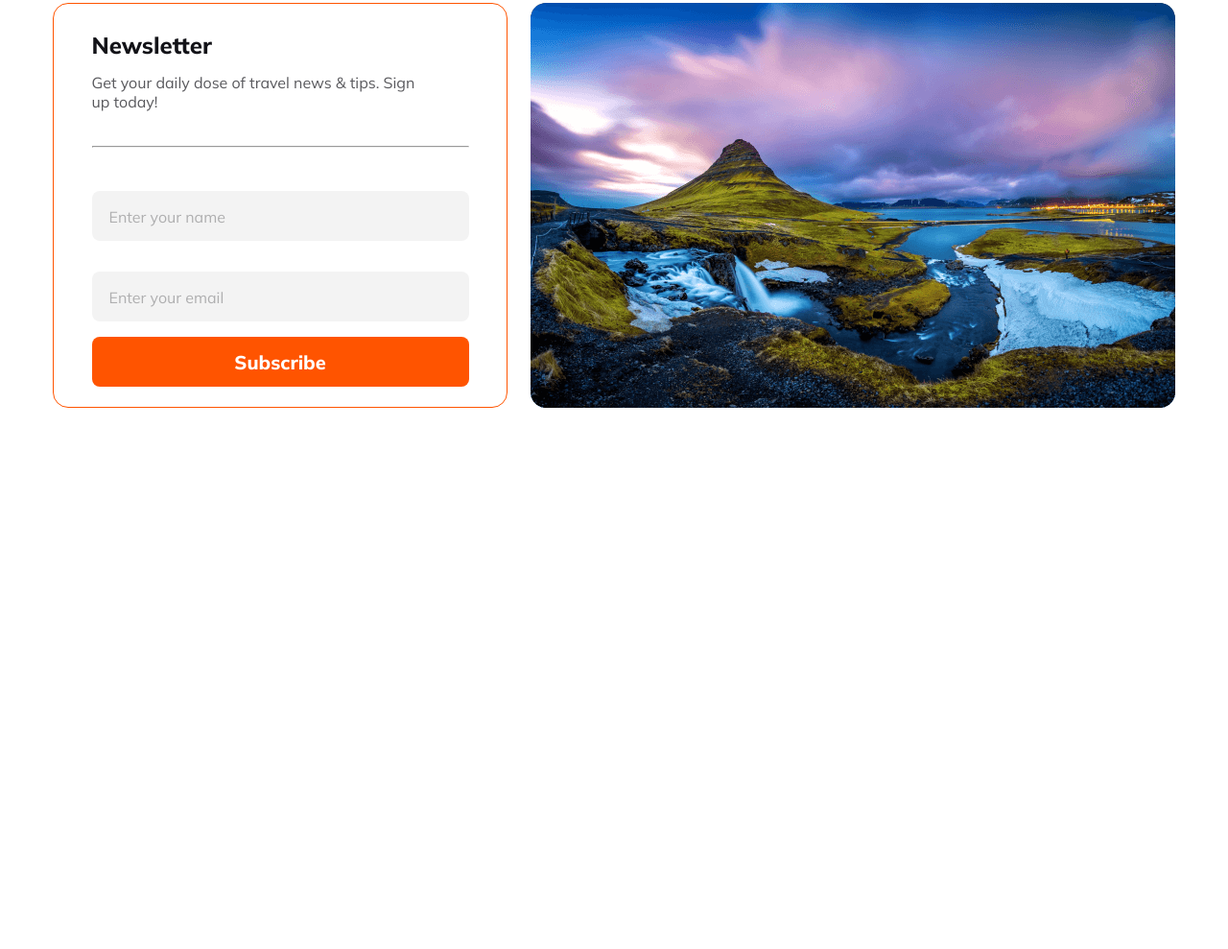
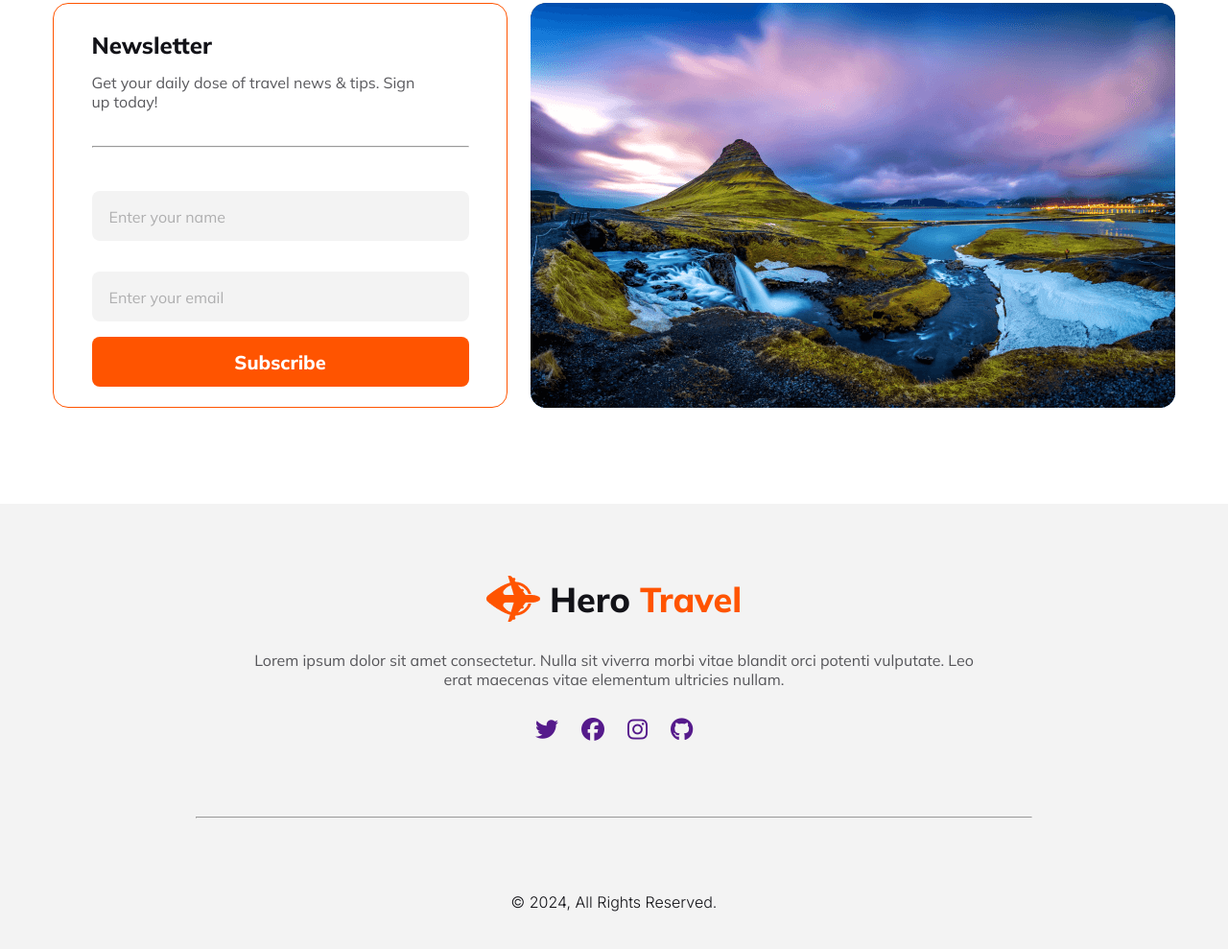
Before and after one commit to mdtamimjd/hero-travels, a plain HTML site: page index.html in a window 1280 px wide. Shown: the part 5908-6897 px from the top of the page at 96% size. Before the commit the page ends 6333 px from the top, so only its background shows below. Drawn offline with nearby package versions, Linux system fonts and the light colour scheme.

Commit message:
footer section done

```diff
--- a/index.html
+++ b/index.html
@@ -3,6 +3,7 @@
   <head>
     <meta charset="UTF-8" />
     <meta name="viewport" content="width=device-width, initial-scale=1.0" />
+    <link rel="stylesheet" href="https://cdnjs.cloudflare.com/ajax/libs/font-awesome/6.6.0/css/all.min.css">
     <link rel="stylesheet" href="./styles/index.css" />
     <link
       rel="stylesheet"
@@ -299,6 +300,28 @@
         </section>
       </main>
     </div>
-    <footer></footer>
+    <footer>
+      <div class="footer_container">
+      <div class="box1">
+        <span>
+          <img src="./Images/Group 40071 (2).png" alt="" />
+          <a href="" class="b_n tdn"
+            >Hero <span class="tomato">Travel</span></a
+          >
+        </span>
+        <p class="p_16 center">Lorem ipsum dolor sit amet consectetur. Nulla sit viverra morbi vitae blandit orci potenti vulputate. Leo erat maecenas vitae elementum ultricies nullam. </p>
+        <div class="victor">
+          <a href=""><i class="fa-brands fa-twitter"></i></a>
+          <a href=""><i class="fa-brands fa-facebook"></i></a>
+          <a href=""><i class="fa-brands fa-instagram"></i></a>
+          <a href=""><i class="fa-brands fa-github"></i></a>
+        </div>
+      </div>
+      <div class="hr"><hr></div>
+      <div class="box2">
+        <p class="f_p">&copy; 2024, All Rights Reserved.</p>
+      </div>
+      </div>
+    </footer>
   </body>
 </html>
--- a/styles/index.css
+++ b/styles/index.css
@@ -95,6 +95,12 @@
     font-family: Mulish;
     font-size: 16px;
     font-weight: 700;
+}
+.f_p{
+    color: rgb(19, 19, 24);
+    font-family: Inter;
+    font-size: 16px;
+    font-weight: 300;
 }
 /* common class */
 .tomato{
@@ -608,3 +614,47 @@ nav>ul>li>a{
     background-image: url('../Images/Rectangle\ 8\ \(1\).png');
     background-size: cover;
 }
+/* footer */
+footer{
+    width: 100%;
+    height: 500px;
+    margin-top: 100px;
+    display: flex;
+    justify-content: center;
+    align-items: center;
+    background: rgba(19, 19, 24, 0.05);
+}
+.footer_container{
+    width: 872px;
+    height: 350px;
+    display: flex;
+    flex-direction: column;
+    align-items: center;
+    justify-content: space-around;
+}
+.box1{
+    width: 769px;
+    height: auto;
+    display: flex;
+    flex-direction: column;
+    row-gap: 30px;
+}
+.box1>span{
+    display: flex;
+    justify-content: center;
+    align-items: center;
+    column-gap: 10px;
+}
+.victor{
+    width: 100%;
+    height: auto;
+    text-align: center;
+}
+.victor>a>i{
+    font-size: 24px;
+    margin: 0 10px;
+}
+.hr{
+    width: 100%;
+    margin: auto;
+}
```
